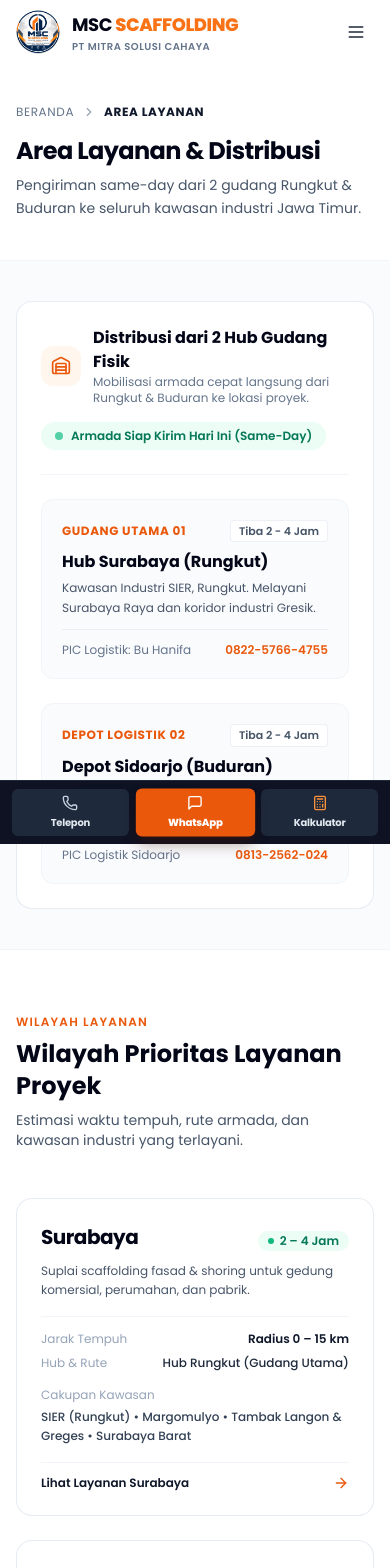
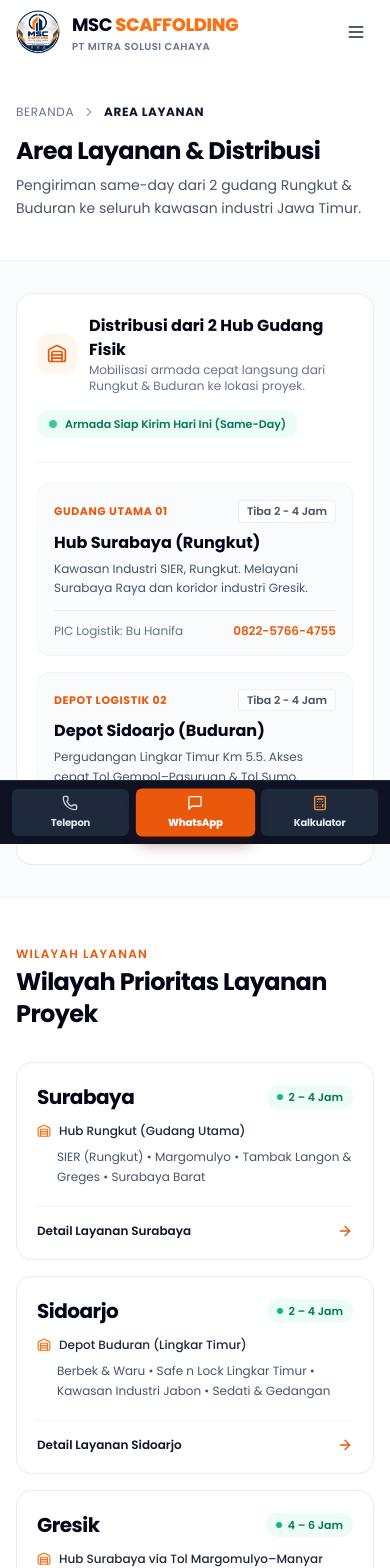
Before and after one commit to ongkipro/mscscaffolding, a Next.js app: page /area-layanan in a window 390 px wide. Shown: the top 1568 px of the page. Built offline with nearby package versions, Linux system fonts and the light colour scheme.

Commit message:
refactor: simplify area-layanan city cards and polish mobile responsive UX

```diff
--- a/src/app/area-layanan/page.tsx
+++ b/src/app/area-layanan/page.tsx
@@ -49,9 +49,9 @@
       </section>
 
       {/* 2 Hub Advantage Section */}
-      <section className="py-10 bg-slate-50/70 border-b border-slate-100">
+      <section className="py-8 sm:py-10 bg-slate-50/70 border-b border-slate-100">
         <div className="max-w-7xl mx-auto px-4 sm:px-6 lg:px-8">
-          <div className="bg-white rounded-2xl border border-slate-200/80 p-6 sm:p-8 shadow-2xs">
+          <div className="bg-white rounded-2xl border border-slate-200/80 p-5 sm:p-8 shadow-2xs">
             <div className="flex flex-col sm:flex-row sm:items-center justify-between gap-4 pb-6 border-b border-slate-100">
               <div className="flex items-center gap-3">
                 <div className="w-10 h-10 rounded-xl bg-orange-50 text-orange-600 flex items-center justify-center shrink-0">
@@ -66,18 +66,18 @@
                   </p>
                 </div>
               </div>
-              <div className="inline-flex items-center gap-2 self-start sm:self-auto px-3.5 py-1.5 rounded-full bg-emerald-50 text-emerald-700 text-xs font-semibold">
-                <span className="w-2 h-2 rounded-full bg-emerald-500 animate-pulse" />
+              <div className="inline-flex items-center gap-2 self-start sm:self-auto px-3 py-1.5 rounded-full bg-emerald-50 text-emerald-700 text-[11px] sm:text-xs font-semibold">
+                <span className="w-2 h-2 rounded-full bg-emerald-500 animate-pulse shrink-0" />
                 <span>Armada Siap Kirim Hari Ini (Same-Day)</span>
               </div>
             </div>
 
-            <div className="grid grid-cols-1 md:grid-cols-2 gap-6 pt-6">
+            <div className="grid grid-cols-1 md:grid-cols-2 gap-4 sm:gap-6 pt-5 sm:pt-6">
               {/* Hub 1: Surabaya */}
-              <div className="flex flex-col justify-between p-5 rounded-xl bg-slate-50/70 border border-slate-100">
+              <div className="flex flex-col justify-between p-4 sm:p-5 rounded-xl bg-slate-50/70 border border-slate-100">
                 <div>
                   <div className="flex items-center justify-between gap-2 mb-2">
-                    <span className="text-xs uppercase tracking-wider text-orange-600 font-bold">
+                    <span className="text-[11px] sm:text-xs uppercase tracking-wider text-orange-600 font-bold">
                       Gudang Utama 01
                     </span>
                     <span className="text-[11px] font-mono font-semibold text-slate-600 bg-white px-2 py-0.5 rounded border border-slate-200/60">
@@ -97,7 +97,7 @@
                     href={`https://wa.me/${COMPANY_INFO.whatsappHanifa.number}`}
                     target="_blank"
                     rel="noopener noreferrer"
-                    className="font-semibold text-orange-600 hover:text-orange-700 transition-colors"
+                    className="font-semibold text-orange-600 hover:text-orange-700 transition-colors font-mono"
                   >
                     {COMPANY_INFO.whatsappHanifa.formatted}
                   </a>
@@ -105,10 +105,10 @@
               </div>
 
               {/* Hub 2: Sidoarjo */}
-              <div className="flex flex-col justify-between p-5 rounded-xl bg-slate-50/70 border border-slate-100">
+              <div className="flex flex-col justify-between p-4 sm:p-5 rounded-xl bg-slate-50/70 border border-slate-100">
                 <div>
                   <div className="flex items-center justify-between gap-2 mb-2">
-                    <span className="text-xs uppercase tracking-wider text-orange-600 font-bold">
+                    <span className="text-[11px] sm:text-xs uppercase tracking-wider text-orange-600 font-bold">
                       Depot Logistik 02
                     </span>
                     <span className="text-[11px] font-mono font-semibold text-slate-600 bg-white px-2 py-0.5 rounded border border-slate-200/60">
@@ -128,7 +128,7 @@
                     href={`https://wa.me/${COMPANY_INFO.whatsappTender.number}`}
                     target="_blank"
                     rel="noopener noreferrer"
-                    className="font-semibold text-orange-600 hover:text-orange-700 transition-colors"
+                    className="font-semibold text-orange-600 hover:text-orange-700 transition-colors font-mono"
                   >
                     {COMPANY_INFO.whatsappTender.formatted}
                   </a>
@@ -140,99 +140,74 @@
       </section>
 
       {/* Regional Locations Grid (6 balanced cards: 3x2 on desktop) */}
-      <section className="py-16 bg-white">
+      <section className="py-12 sm:py-16 bg-white">
         <div className="max-w-7xl mx-auto px-4 sm:px-6 lg:px-8">
-          <div className="max-w-2xl mb-12">
-            <span className="text-xs uppercase tracking-widest text-orange-600 font-semibold mb-2 block">
+          <div className="max-w-2xl mb-8 sm:mb-10">
+            <span className="text-xs uppercase tracking-widest text-orange-600 font-semibold mb-1 block">
               Wilayah Layanan
             </span>
-            <h2 className="text-2xl sm:text-3xl font-bold text-slate-950">
+            <h2 className="text-2xl sm:text-3xl font-bold text-slate-950 tracking-tight">
               Wilayah Prioritas Layanan Proyek
             </h2>
-            <p className="text-slate-600 text-sm mt-2">
-              Estimasi waktu tempuh, rute armada, dan kawasan industri yang terlayani.
-            </p>
           </div>
 
-          <div className="grid grid-cols-1 md:grid-cols-2 lg:grid-cols-3 gap-6 sm:gap-8">
+          <div className="grid grid-cols-1 md:grid-cols-2 lg:grid-cols-3 gap-4 sm:gap-6">
             {locations.map((loc) => (
               <Link
                 key={loc.slug}
                 href={`/area-layanan/${loc.slug}`}
-                className="bg-white hover:bg-slate-50/40 p-6 sm:p-7 rounded-2xl transition-all duration-200 flex flex-col justify-between group block border border-slate-200/80 hover:border-orange-500 hover:shadow-sm"
+                className="bg-white hover:bg-slate-50/50 p-5 sm:p-6 rounded-2xl transition-all duration-200 flex flex-col justify-between group border border-slate-200/80 hover:border-orange-500 hover:shadow-sm"
               >
                 <div>
-                  <div className="flex items-baseline justify-between gap-3 mb-2.5">
+                  <div className="flex items-center justify-between gap-3 mb-3">
                     <h3 className="font-bold text-xl sm:text-2xl text-slate-950 group-hover:text-orange-600 transition-colors tracking-tight">
                       {loc.city}
                     </h3>
-                    <span className="text-xs font-semibold text-emerald-700 flex items-center gap-1.5 shrink-0 bg-emerald-50 px-2.5 py-0.5 rounded-full font-mono">
+                    <span className="text-[11px] sm:text-xs font-semibold text-emerald-700 flex items-center gap-1.5 shrink-0 bg-emerald-50 px-2.5 py-1 rounded-full font-mono">
                       <span className="w-1.5 h-1.5 rounded-full bg-emerald-500 inline-block" />
-                      <span>{loc.leadTimeHours.split('(')[0].trim()}</span>
+                      <span>{loc.leadTimeHours}</span>
                     </span>
                   </div>
 
-                  <p className="text-xs sm:text-[13px] text-slate-600 leading-relaxed mb-4">
-                    {loc.description}
-                  </p>
-
-                  <div className="pt-3.5 border-t border-slate-100 space-y-2 text-xs mb-4">
-                    <div className="flex items-center justify-between text-slate-600">
-                      <span className="text-slate-400">Jarak Tempuh</span>
-                      <span className="font-semibold text-slate-900">{loc.distanceKm}</span>
+                  <div className="space-y-2 text-xs">
+                    <div className="flex items-center gap-2 text-slate-500">
+                      <Warehouse className="w-3.5 h-3.5 text-orange-500 shrink-0" />
+                      <span className="font-medium text-slate-800">{loc.warehouseHub}</span>
                     </div>
-                    <div className="flex items-baseline justify-between gap-2 text-slate-600">
-                      <span className="text-slate-400 shrink-0">Hub & Rute</span>
-                      <span className="font-medium text-slate-800 text-right">{loc.warehouseHub}</span>
-                    </div>
-                    <div className="pt-2">
-                      <span className="text-slate-400 block mb-1">Cakupan Kawasan</span>
-                      <p className="text-slate-700 font-medium leading-relaxed">
-                        {loc.industrialEstates.join(' • ')}
-                      </p>
-                    </div>
+                    <p className="text-slate-600 leading-relaxed pl-5">
+                      {loc.industrialEstates.join(' • ')}
+                    </p>
                   </div>
                 </div>
 
-                <div className="pt-3 border-t border-slate-100 flex items-center justify-between text-xs font-semibold text-slate-900 group-hover:text-orange-600 transition-colors">
-                  <span>Lihat Layanan {loc.city}</span>
+                <div className="pt-4 mt-5 border-t border-slate-100 flex items-center justify-between text-xs font-semibold text-slate-900 group-hover:text-orange-600 transition-colors">
+                  <span>Detail Layanan {loc.city}</span>
                   <ArrowRight className="w-4 h-4 group-hover:translate-x-1 transition-transform text-orange-600" />
                 </div>
               </Link>
             ))}
 
             {/* 6th Card: Charter Luar Kota untuk melengkapi grid 3x2 secara simetris */}
-            <div className="bg-slate-50/60 hover:bg-slate-50 p-6 sm:p-7 rounded-2xl transition-all duration-200 flex flex-col justify-between border border-dashed border-slate-300 hover:border-orange-500 hover:shadow-sm group">
+            <div className="bg-slate-50/60 hover:bg-slate-50 p-5 sm:p-6 rounded-2xl transition-all duration-200 flex flex-col justify-between border border-dashed border-slate-300 hover:border-orange-500 hover:shadow-sm group">
               <div>
-                <div className="flex items-baseline justify-between gap-3 mb-2.5">
-                  <h3 className="font-bold text-xl sm:text-2xl text-slate-950 tracking-tight">
+                <div className="flex items-center justify-between gap-2 mb-3">
+                  <h3 className="font-bold text-lg sm:text-2xl text-slate-950 tracking-tight">
                     Kota Lain di Jatim
                   </h3>
-                  <span className="text-xs font-semibold text-orange-700 flex items-center gap-1.5 shrink-0 bg-orange-50 px-2.5 py-0.5 rounded-full font-mono">
-                    <Truck className="w-3.5 h-3.5 text-orange-600" />
+                  <span className="text-[11px] sm:text-xs font-semibold text-orange-700 flex items-center gap-1.5 shrink-0 bg-orange-50 px-2 sm:px-2.5 py-1 rounded-full font-mono">
+                    <Truck className="w-3.5 h-3.5 text-orange-600 shrink-0" />
                     <span>Sistem Charter</span>
                   </span>
                 </div>
 
-                <p className="text-xs sm:text-[13px] text-slate-600 leading-relaxed mb-4">
-                  Layanan charter armada khusus untuk suplai scaffolding proyek volume menengah hingga besar di seluruh Jawa Timur.
-                </p>
-
-                <div className="pt-3.5 border-t border-slate-200/80 space-y-2 text-xs mb-4">
-                  <div className="flex items-center justify-between text-slate-600">
-                    <span className="text-slate-400">Jarak Tempuh</span>
-                    <span className="font-semibold text-slate-900">Radius s/d 150 km</span>
+                <div className="space-y-2 text-xs">
+                  <div className="flex items-center gap-2 text-slate-500">
+                    <Warehouse className="w-3.5 h-3.5 text-orange-500 shrink-0" />
+                    <span className="font-medium text-slate-800">Hub Surabaya & Sidoarjo</span>
                   </div>
-                  <div className="flex items-baseline justify-between gap-2 text-slate-600">
-                    <span className="text-slate-400 shrink-0">Hub & Rute</span>
-                    <span className="font-medium text-slate-800 text-right">Surabaya & Sidoarjo</span>
-                  </div>
-                  <div className="pt-2">
-                    <span className="text-slate-400 block mb-1">Cakupan Kawasan</span>
-                    <p className="text-slate-700 font-medium leading-relaxed">
-                      Malang Raya • Tuban • Lamongan • Bojonegoro • Jombang • Probolinggo
-                    </p>
-                  </div>
+                  <p className="text-slate-600 leading-relaxed pl-5">
+                    Malang Raya • Tuban • Lamongan • Bojonegoro • Jombang • Probolinggo
+                  </p>
                 </div>
               </div>
 
@@ -242,7 +217,7 @@
                 )}`}
                 target="_blank"
                 rel="noopener noreferrer"
-                className="pt-3 border-t border-slate-200/80 flex items-center justify-between text-xs font-semibold text-orange-600 hover:text-orange-700 transition-colors"
+                className="pt-4 mt-5 border-t border-slate-200/80 flex items-center justify-between text-xs font-semibold text-orange-600 hover:text-orange-700 transition-colors"
               >
                 <span>Konsultasi Proyek Luar Kota</span>
                 <ArrowRight className="w-4 h-4 group-hover:translate-x-1 transition-transform" />
@@ -253,10 +228,10 @@
       </section>
 
       {/* Fleet & Guarantee */}
-      <section className="py-16 bg-slate-50 border-t border-slate-100">
+      <section className="py-12 sm:py-16 bg-slate-50 border-t border-slate-100">
         <div className="max-w-7xl mx-auto px-4 sm:px-6 lg:px-8">
-          <div className="max-w-2xl mb-10">
-            <span className="text-xs uppercase tracking-widest text-orange-600 font-semibold mb-2 block">
+          <div className="max-w-2xl mb-8 sm:mb-10">
+            <span className="text-xs uppercase tracking-widest text-orange-600 font-semibold mb-1.5 block">
               Armada Logistik
             </span>
             <h2 className="text-2xl sm:text-3xl font-bold text-slate-950 tracking-tight">
@@ -264,8 +239,8 @@
             </h2>
           </div>
 
-          <div className="grid grid-cols-1 sm:grid-cols-2 lg:grid-cols-4 gap-6 mb-12">
-            <div className="bg-white p-6 rounded-2xl border border-slate-200/80 shadow-2xs">
+          <div className="grid grid-cols-1 sm:grid-cols-2 lg:grid-cols-4 gap-4 sm:gap-6 mb-10 sm:mb-12">
+            <div className="bg-white p-5 sm:p-6 rounded-2xl border border-slate-200/80 shadow-2xs">
               <div className="w-10 h-10 rounded-xl bg-orange-50 text-orange-600 flex items-center justify-center mb-4">
                 <Truck className="w-5 h-5" />
               </div>
@@ -275,7 +250,7 @@
               </p>
             </div>
 
-            <div className="bg-white p-6 rounded-2xl border border-slate-200/80 shadow-2xs">
+            <div className="bg-white p-5 sm:p-6 rounded-2xl border border-slate-200/80 shadow-2xs">
               <div className="w-10 h-10 rounded-xl bg-orange-50 text-orange-600 flex items-center justify-center mb-4">
                 <Truck className="w-5 h-5" />
               </div>
@@ -285,7 +260,7 @@
               </p>
             </div>
 
-            <div className="bg-white p-6 rounded-2xl border border-slate-200/80 shadow-2xs">
+            <div className="bg-white p-5 sm:p-6 rounded-2xl border border-slate-200/80 shadow-2xs">
               <div className="w-10 h-10 rounded-xl bg-orange-50 text-orange-600 flex items-center justify-center mb-4">
                 <Truck className="w-5 h-5" />
               </div>
@@ -295,7 +270,7 @@
               </p>
             </div>
 
-            <div className="bg-white p-6 rounded-2xl border border-slate-200/80 shadow-2xs">
+            <div className="bg-white p-5 sm:p-6 rounded-2xl border border-slate-200/80 shadow-2xs">
               <div className="w-10 h-10 rounded-xl bg-orange-50 text-orange-600 flex items-center justify-center mb-4">
                 <ShieldCheck className="w-5 h-5" />
               </div>
@@ -307,7 +282,7 @@
           </div>
 
           {/* Hotline Dispatch CTA Card */}
-          <div className="bg-slate-950 text-white p-8 sm:p-10 rounded-2xl border border-slate-800">
+          <div className="bg-slate-950 text-white p-6 sm:p-10 rounded-2xl border border-slate-800">
             <div className="grid grid-cols-1 lg:grid-cols-12 gap-8 items-center">
               <div className="lg:col-span-7 space-y-3">
                 <span className="text-xs uppercase tracking-widest text-orange-400 font-semibold block">
@@ -342,14 +317,14 @@
                   )}`}
                   target="_blank"
                   rel="noopener noreferrer"
-                  className="inline-flex items-center justify-center gap-2 px-6 py-3.5 bg-orange-600 hover:bg-orange-500 active:scale-95 text-white text-xs sm:text-sm font-semibold tracking-wide rounded-full transition shadow-md shadow-orange-950/40 text-center"
+                  className="w-full inline-flex items-center justify-center gap-2 px-5 sm:px-6 py-3.5 bg-orange-600 hover:bg-orange-500 active:scale-95 text-white text-xs sm:text-sm font-semibold tracking-wide rounded-full transition shadow-md shadow-orange-950/40 text-center"
                 >
-                  <Phone className="w-4 h-4" />
-                  <span>Cek Jadwal Armada ({COMPANY_INFO.whatsappHanifa.formatted})</span>
+                  <Phone className="w-4 h-4 shrink-0" />
+                  <span>Cek Jadwal Armada <span className="font-mono whitespace-nowrap">({COMPANY_INFO.whatsappHanifa.formatted})</span></span>
                 </a>
                 <Link
                   href="/kalkulator"
-                  className="inline-flex items-center justify-center gap-2 px-6 py-3.5 bg-white/10 hover:bg-white/20 active:scale-95 text-white text-xs sm:text-sm font-semibold tracking-wide rounded-full transition text-center"
+                  className="w-full inline-flex items-center justify-center gap-2 px-5 sm:px-6 py-3.5 bg-white/10 hover:bg-white/20 active:scale-95 text-white text-xs sm:text-sm font-semibold tracking-wide rounded-full transition text-center"
                 >
                   <span>Hitung di Kalkulator Sewa</span>
                   <ArrowRight className="w-3.5 h-3.5" />
@@ -361,7 +336,7 @@
       </section>
 
       {/* Logistics FAQ */}
-      <section className="py-16 bg-white border-t border-slate-100">
+      <section className="py-12 sm:py-16 bg-white border-t border-slate-100">
         <div className="max-w-7xl mx-auto px-4 sm:px-6 lg:px-8">
           <div className="max-w-2xl mb-10">
             <span className="text-xs uppercase tracking-widest text-orange-600 font-semibold mb-2 block">
```
Also changed, not shown: src/app/area-layanan/[kota]/page.tsx (+15 -15 lines).
